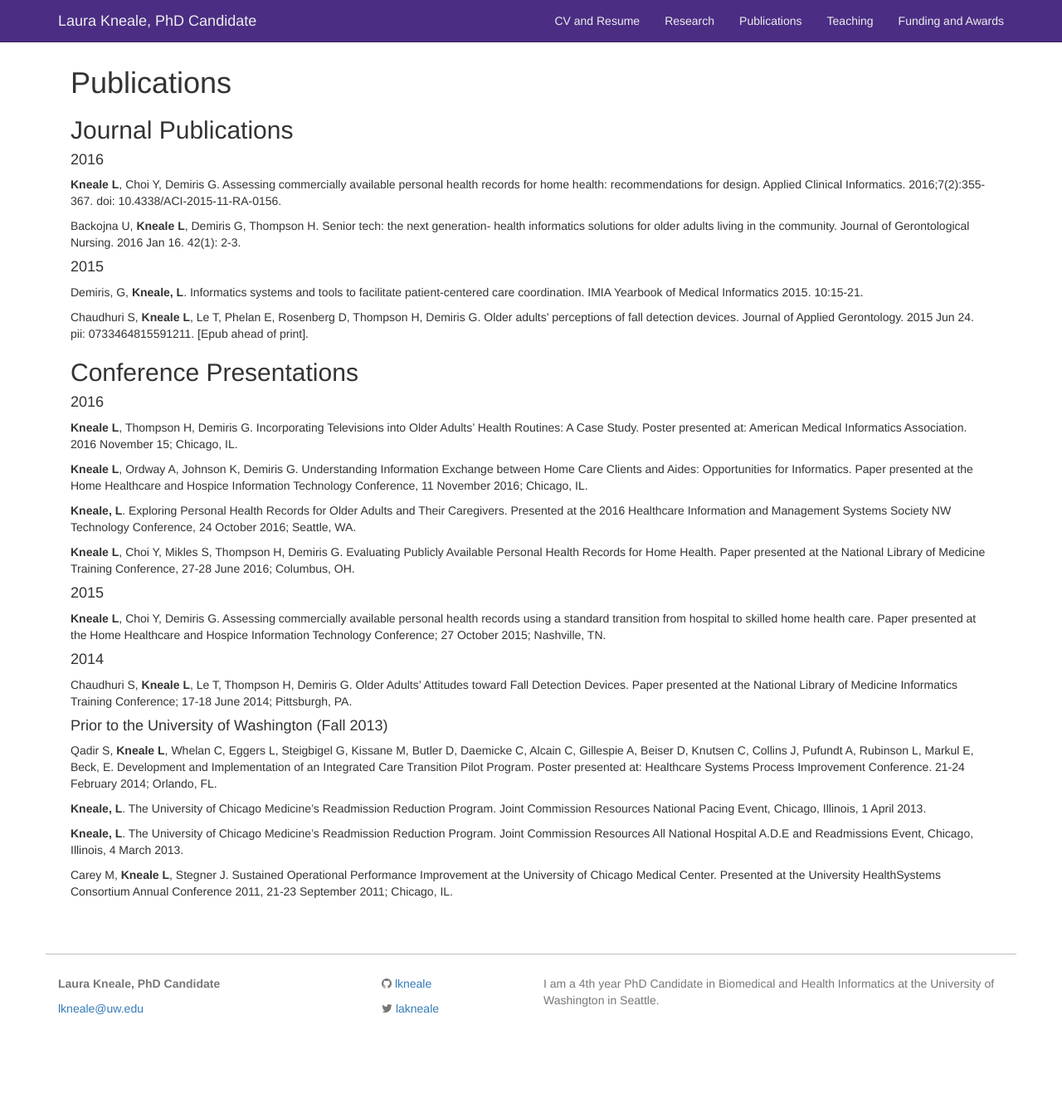
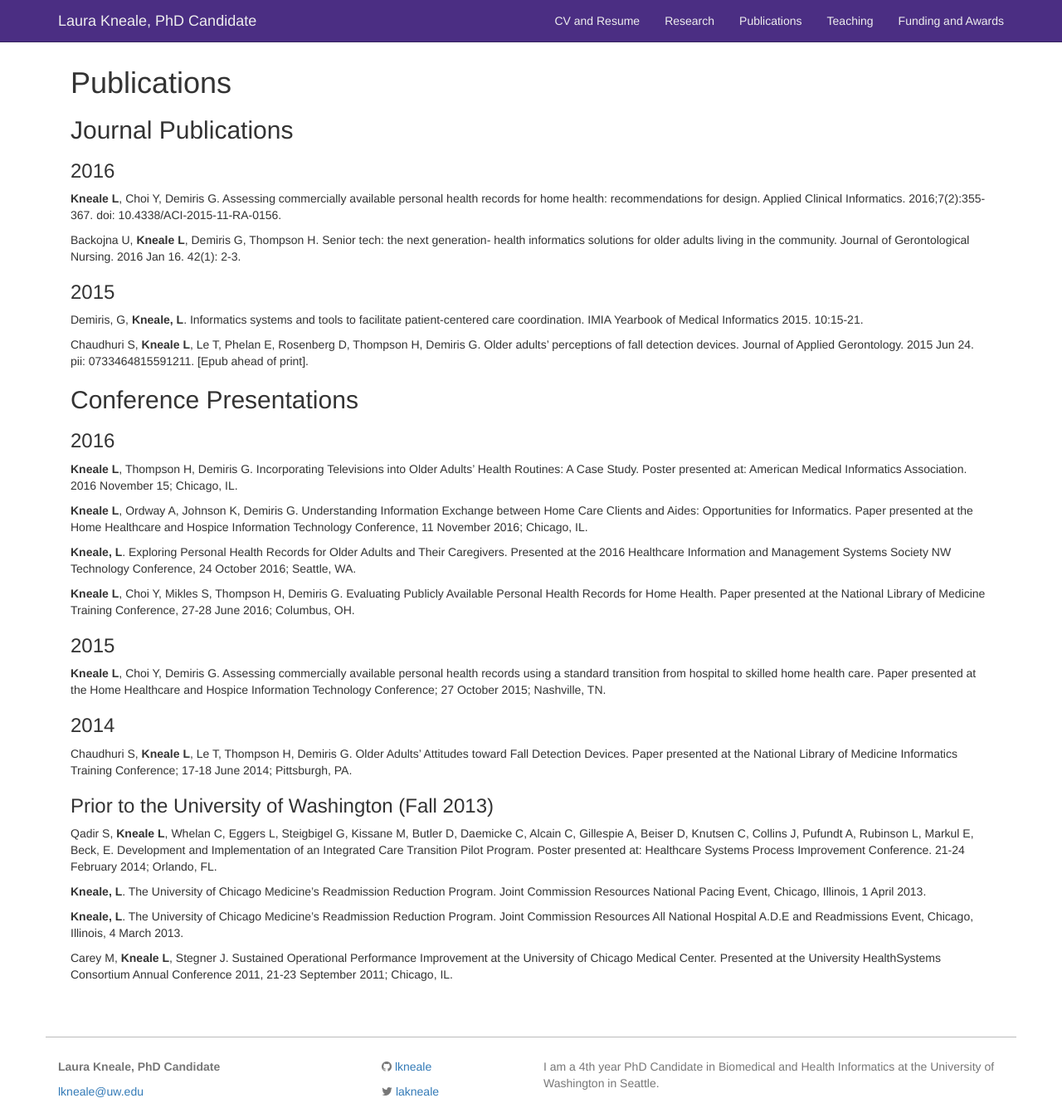
Before and after one commit to lkneale/lkneale.github.io, a Jekyll site: the page built from publications.md, in a window 1280 px wide and 1335 px high. Shown: the whole window at 83% size. Built offline with Jekyll 4.4.1, drawn with Linux system fonts in a browser that asks for light colours.

```diff
--- a/publications.md
+++ b/publications.md
@@ -4,19 +4,21 @@ title: Publications
 permalink: /publications/
 ---
 ## Journal Publications
-#### 2016
+### 2016
+
 **Kneale L**, Choi Y, Demiris G. Assessing commercially available personal health records for home health: recommendations for design. Applied Clinical Informatics. 2016;7(2):355-367. doi: 10.4338/ACI-2015-11-RA-0156.
 
 Backojna U, **Kneale L**, Demiris G, Thompson H. Senior tech: the next generation- health informatics solutions for older adults living in the community. Journal of Gerontological Nursing. 2016 Jan 16. 42(1): 2-3.
 
-#### 2015
+### 2015
 
 Demiris, G, **Kneale, L**. Informatics systems and tools to facilitate patient-centered care coordination. IMIA Yearbook of Medical Informatics 2015. 10:15-21.
 
 Chaudhuri S, **Kneale L**, Le T, Phelan E, Rosenberg D, Thompson H, Demiris G. Older adults’ perceptions of fall detection devices. Journal of Applied Gerontology. 2015 Jun 24. pii: 0733464815591211. [Epub ahead of print].
 
 ## Conference Presentations
-#### 2016
+
+### 2016
 **Kneale L**, Thompson H, Demiris G. Incorporating Televisions into Older Adults’ Health Routines: A Case Study. Poster presented at: American Medical Informatics Association. 2016 November 15; Chicago, IL.
 
 **Kneale L**, Ordway A, Johnson K, Demiris G. Understanding Information Exchange between Home Care Clients and Aides: Opportunities for Informatics. Paper presented at the Home Healthcare and Hospice Information Technology Conference, 11 November 2016; Chicago, IL.
@@ -25,13 +27,13 @@ Chaudhuri S, **Kneale L**, Le T, Phelan E, Rosenberg D, Thompson H, Demiris G. O
 
 **Kneale L**, Choi Y, Mikles S, Thompson H, Demiris G. Evaluating Publicly Available Personal Health Records for Home Health. Paper presented at the National Library of Medicine Training Conference, 27-28 June 2016; Columbus, OH.
 
-#### 2015
+### 2015
 **Kneale L**, Choi Y, Demiris G. Assessing commercially available personal health records using a standard transition from hospital to skilled home health care. Paper presented at the Home Healthcare and Hospice Information Technology Conference; 27 October 2015; Nashville, TN.
 
-#### 2014
+### 2014
 Chaudhuri S, **Kneale L**, Le T, Thompson H, Demiris G. Older Adults’ Attitudes toward Fall Detection Devices. Paper presented at the National Library of Medicine Informatics Training Conference; 17-18 June 2014; Pittsburgh, PA.
 
-#### Prior to the University of Washington (Fall 2013)
+### Prior to the University of Washington (Fall 2013)
 Qadir S, **Kneale L**, Whelan C, Eggers L, Steigbigel G, Kissane M, Butler D, Daemicke C, Alcain C, Gillespie A, Beiser D, Knutsen C, Collins J, Pufundt A, Rubinson L, Markul E, Beck, E. Development and Implementation of an Integrated Care Transition Pilot Program. Poster presented at: Healthcare Systems Process Improvement Conference. 21-24 February 2014; Orlando, FL.
 
 **Kneale, L**. The University of Chicago Medicine’s Readmission Reduction Program. Joint Commission Resources National Pacing Event, Chicago, Illinois, 1 April 2013.
```
